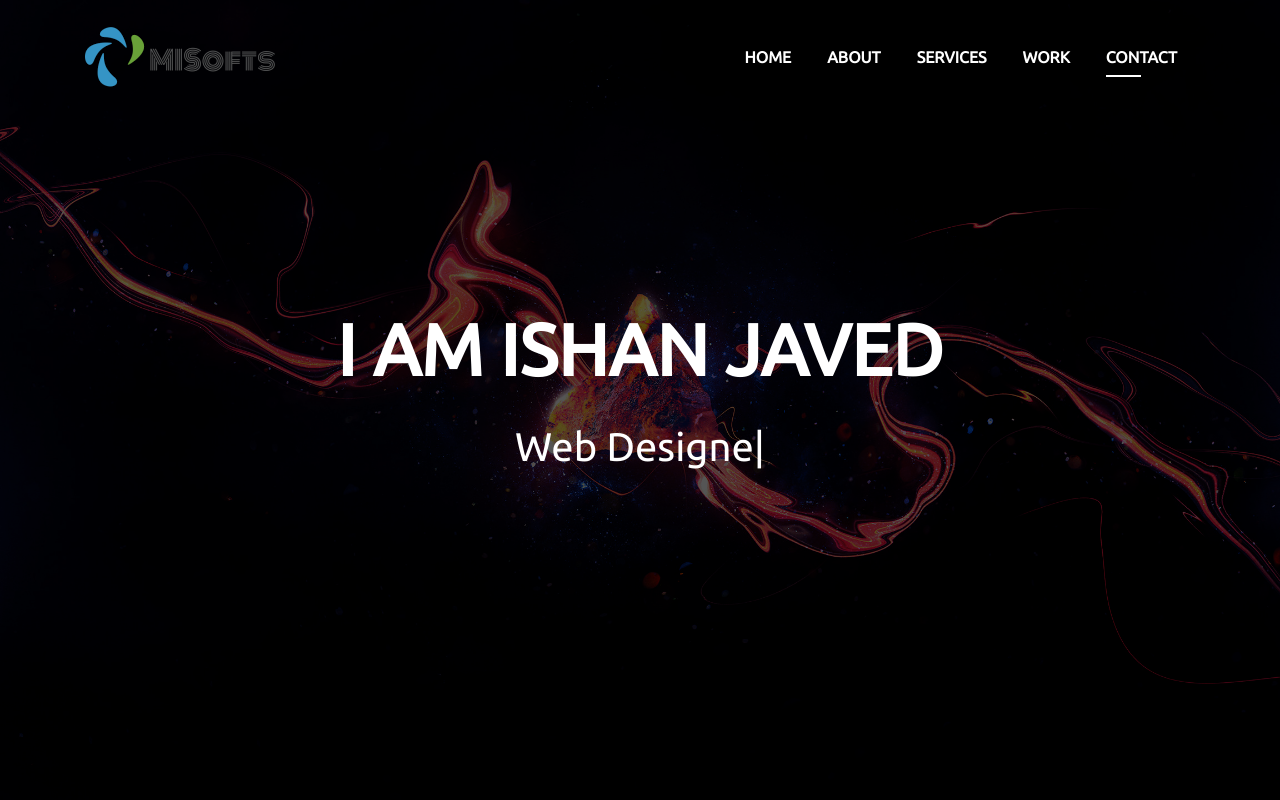
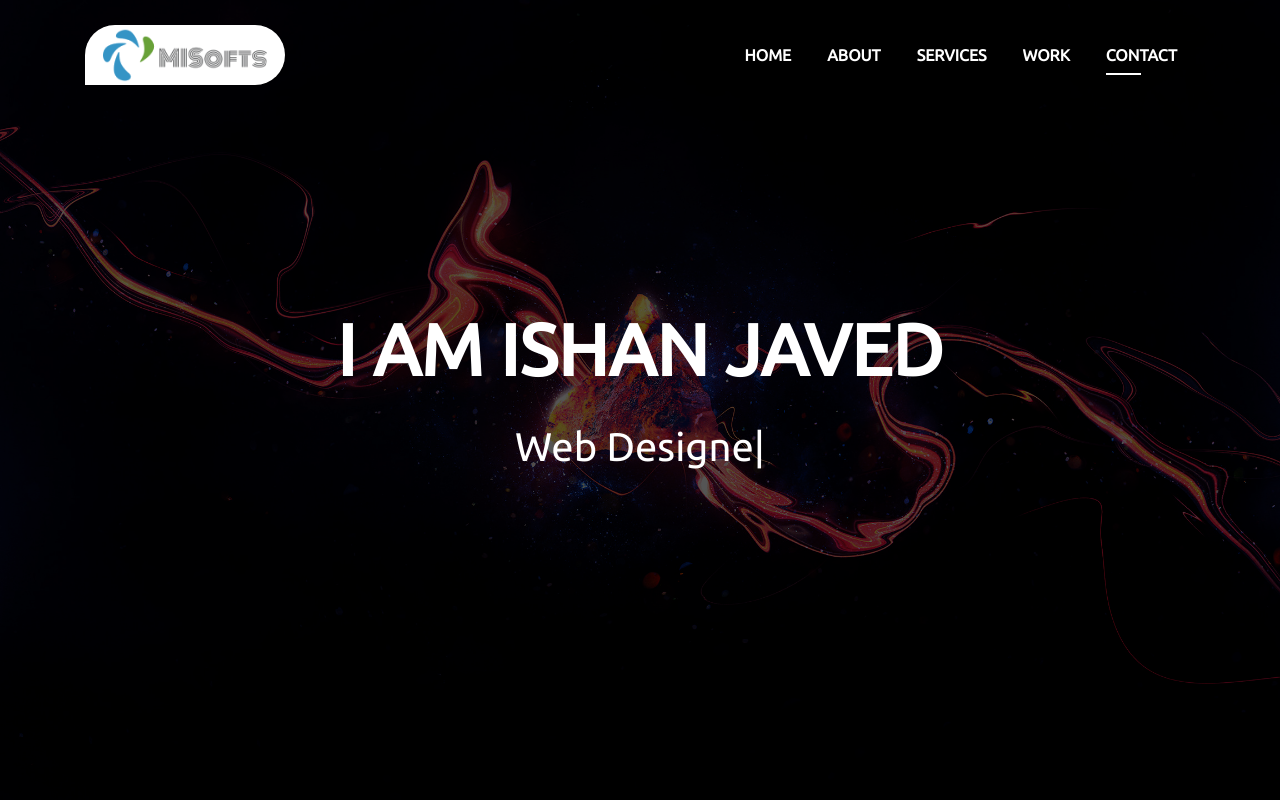
Before and after one commit to ishanjaved786/personal, a plain HTML site: page index.html in a window 1280 px wide. Shown: the top 800 px of the page. Drawn offline with Linux system fonts and the light colour scheme; files whose address does not match are found by name.

Commit message:
Update style.css

```diff
--- a/css/style.css
+++ b/css/style.css
@@ -73,6 +73,13 @@ a:hover {
   height: 32px;
   margin-right: 4px;
   overflow: hidden;
+}
+
+#logo{
+  background: #fff;
+  padding: 3px 18px;
+  border-radius: 35px 35px 35px 0;
+  width: 200px;
 }
 
 .bg-image {
```
